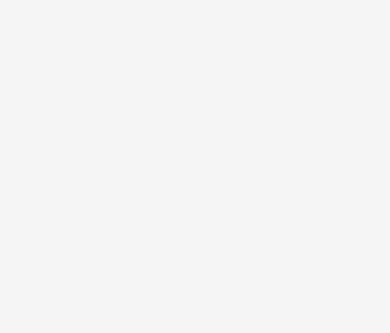
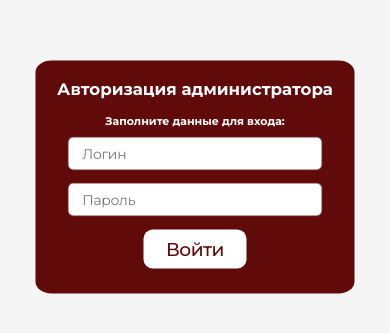
Before and after one commit to AshurovG/construction_company, a Vue app: page /admin in a window 390 px wide. Before the commit this address had no page. Shown: the part 245-578 px from the top of the page. Built offline with nearby package versions, Linux system fonts and the light colour scheme.

Commit message:
create auth page and adaptive for it

```diff
--- /dev/null
+++ b/src/pages/authPage.vue
@@ -0,0 +1,226 @@
+<template>
+    <div class="auth">
+        <div class="auth_window">
+            <div class="auth_container">
+                <h1 class="auth_title">Авторизация администратора</h1>
+                <form class="auth_form" action="#">
+                    <h2 class="auth_subtitle">
+                        Заполните данные для входа:
+                    </h2>
+                    <input class="auth_item" type="text" placeholder="Логин">
+                    <input class="auth_item" type="password" placeholder="Пароль">
+                    <button class="auth_btn">
+                        Войти
+                    </button>
+                </form>
+            </div>
+        </div>
+    </div>
+</template>
+
+<script>
+export default {
+    name: "AboutCompanyPage"
+}
+</script>
+
+<style>
+.auth {
+    position: relative;
+    height: 100vh;
+}
+
+.auth_window {
+    width: 550px;
+    height: 400px;
+    background: #610a0a;
+    border-radius: 5%;
+    position: fixed;
+    top: 50%;
+    left: 50%;
+    transform: translate(-50%, -50%);
+    z-index: 10000;
+    overflow: visible;
+}
+
+
+
+.auth_container {
+    font-size: 1rem;
+    height: 95%;
+    display: flex;
+    flex-direction: column;
+    align-items: center;
+}
+
+.auth_title {
+    font-size: 1.8rem;
+    color: #fff;
+    margin-top: 2rem;
+}
+
+.auth_subtitle {
+    color: #fff;
+    font-size: 1.2rem;
+    margin-bottom: 1rem;
+}
+
+.auth_form {
+    width: 80%;
+    height: 100%;
+    display: flex;
+    flex-direction: column;
+    align-items: center;
+    margin-top: 2rem;
+}
+
+.auth_item {
+    padding: .5em 1em;
+    text-align: left;
+    margin-bottom: 5%;
+    height: 20%;
+    width: 100%;
+    left: 150px;
+    top: 170px;
+
+    font-style: normal;
+    font-weight: 400;
+    font-size: 1.5em;
+    line-height: 44px;
+    letter-spacing: -0.02em;
+
+    background: #FFFFFF;
+    border: 1px solid rgba(97, 10, 10, 0.82);
+    border-radius: 10px;
+}
+
+.auth_btn {
+    padding: .5em 1.2em;
+    text-align: center;
+
+    background: #fff;
+    border-radius: .5em;
+    font-style: normal;
+    font-weight: 500;
+    font-size: 2em;
+
+    letter-spacing: -0.03em;
+    color: #610a0a;
+    cursor: pointer;
+    transition: background .2s linear;
+}
+
+.btn_send_email:hover {
+    background: rgba(135, 15, 15, 0.82);
+}
+
+.btn_send_email:disabled {
+    background-color: #cccccc;
+    color: #666666;
+    cursor: default;
+}
+
+@media(max-width:580px) {
+    /* .auth_window {
+        width: 460px;
+        height: 335px;
+        top: 3%;
+        left: 50%;
+        transform: translate(-50%);
+    } */
+
+    .auth_window {
+        width: 460px;
+        height: 335px;
+    }
+
+    .auth_container {
+        font-size: .83rem;
+    }
+
+    .auth_title {
+        font-size: 1.5rem;
+        margin-top: 1.67rem;
+    }
+
+    .auth_subtitle {
+        font-size: 1rem;
+        margin-bottom: .83rem;
+    }
+
+    .auth_form {
+        margin-top: 1.5rem;
+    }
+
+    .auth_item {
+        left: 125px;
+        top: 142px;
+        line-height: 36.7px;
+        border-radius: 8.3px;
+    }
+}
+
+@media(max-width:480px) {
+    .auth_window {
+        width: 383px;
+        height: 279px;
+    }
+
+    .auth_container {
+        font-size: .69rem;
+    }
+
+    .auth_title {
+        font-size: 1.25rem;
+        margin-top: 1.39rem;
+    }
+
+    .auth_subtitle {
+        font-size: .83rem;
+        margin-bottom: .69rem;
+    }
+
+    .auth_form {
+        margin-top: 1.25rem;
+    }
+
+    .auth_item {
+        left: 104px;
+        top: 118px;
+        line-height: 30.6px;
+        border-radius: 6.9px;
+    }
+}
+
+@media(max-width:390px) {
+    .auth_window {
+        width: 319px;
+        height: 233px;
+    }
+
+    .auth_container {
+        font-size: .58rem;
+    }
+
+    .auth_title {
+        font-size: 1.04rem;
+        margin-top: 1.16rem;
+    }
+
+    .auth_subtitle {
+        font-size: .69rem;
+        margin-bottom: .58rem;
+    }
+
+    .auth_form {
+        margin-top: 1.04rem;
+    }
+
+    .auth_item {
+        left: 86.7px;
+        top: 98.3px;
+        line-height: 25.5px;
+        border-radius: 5.8px;
+    }
+}
+</style>
--- a/src/router.js
+++ b/src/router.js
@@ -1,5 +1,6 @@
 import mainPage from "@/pages/mainPage";
 import portfolioPage from "@/pages/portfolioPage";
+import authPage from "@/pages/authPage"
 import { createRouter, createWebHistory } from "vue-router";
 
 const routes = [
@@ -13,6 +14,11 @@ const routes = [
     name: "portfolio",
     component: portfolioPage,
   },
+  {
+    path: "/admin",
+    name: "admin",
+    component: authPage,
+  }
 ];
 
 const router = createRouter({
```
Also changed, not shown: src/components/orderForm.vue (+28 -55 lines).
